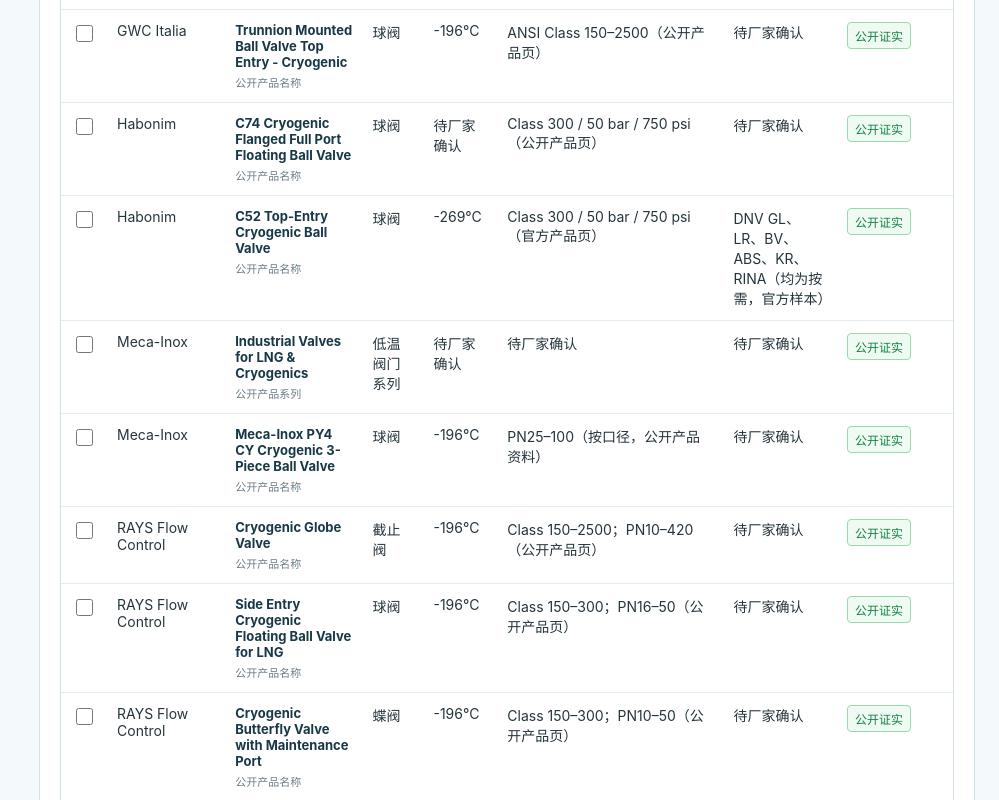
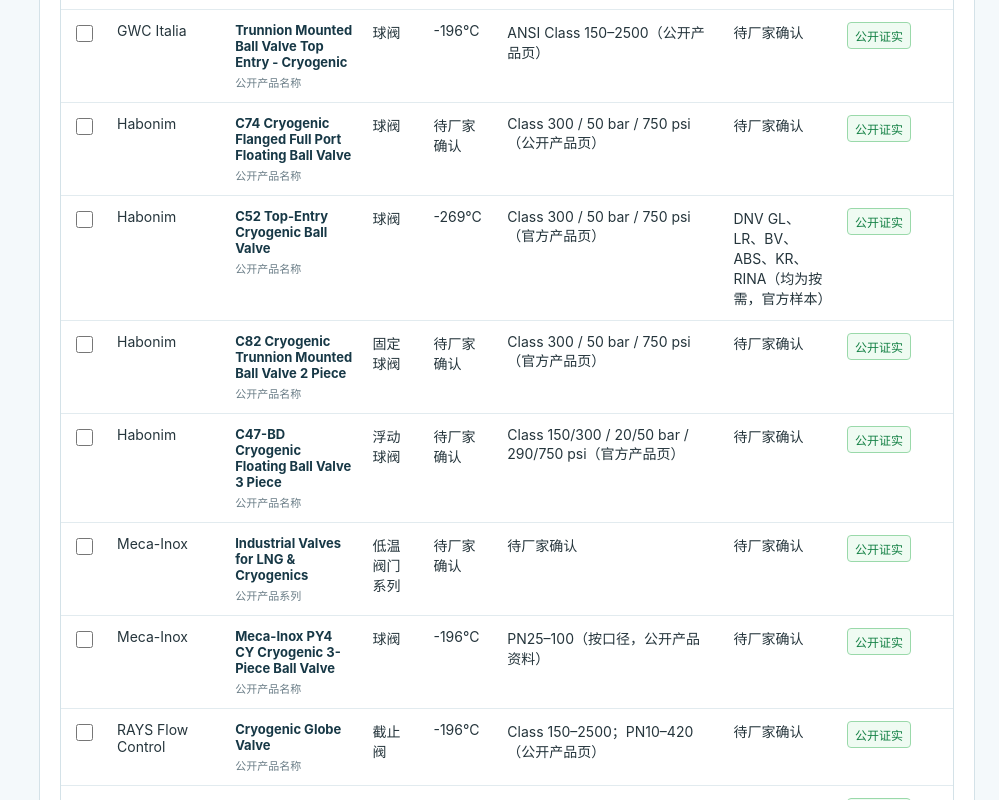
Before and after one commit to Cloudyluk/marine-cryogenic-valve-competitive-library, a React (Vite) app: page / in a window 1280 px wide. Shown: the part 1890-2690 px from the top of the page, without its empty margins (281-1280 px from the left). Built offline with nearby package versions, Linux system fonts and the light colour scheme.

Commit message:
补录 Habonim C82 与 C47-BD 参数

```diff
--- a/src/data/competitors.ts
+++ b/src/data/competitors.ts
@@ -29,6 +29,8 @@
   { id: 'gwc-trunnion-top-entry', brand: 'GWC Italia', region: '欧洲', model: 'Trunnion Mounted Ball Valve Top Entry - Cryogenic', modelKind: '公开产品名称', type: '球阀', applications: ['LNG 输送', 'LNG 液化', 'LNG 储存'], media: ['LNG'], minTemperature: -196, pressure: 'ANSI Class 150–2500（公开产品页）', size: '1/2–64 in / DN15–1600（公开产品页）', connection: ['待厂家确认'], classSocieties: [], evidence: '公开证实', verifiedAt: '2026-08-14', sources: [sources.gwcTrunnion], construction: ['上装式', '固定球', '弹簧加载浮动阀座', '加长阀盖'], accessories: ['滴水板', '放空/排放塞', '防静电装置（公开产品页）'], standards: ['API 6D', 'BS 6364 / MSS SP-134', 'ASME B16.34 / VIII', 'ISO 14313 / ISO 5208', 'API 607 / API 6FA / ISO 10497', 'ISO 15848', 'SIL 3 IEC 61508:2010（均为公开产品页列示）'], notes: ['GWC 官方产品页已补齐温度、压力、口径、结构、附件和公开认证能力；端连接和船用船级社项目仍须按订货文件确认。'] },
   { id: 'habonim-c74', brand: 'Habonim', region: '以色列', model: 'C74 Cryogenic Flanged Full Port Floating Ball Valve', modelKind: '公开产品名称', type: '球阀', applications: ['LNG 储存', 'LNG 运输', 'LNG 加注'], media: ['LNG'], minTemperature: null, pressure: 'Class 300 / 50 bar / 750 psi（公开产品页）', size: '1/2–8 in（公开产品页）', connection: ['ANSI Class 300 全通径法兰连接'], classSocieties: [], evidence: '公开证实', verifiedAt: '2026-08-14', sources: [sources.habonimC74Catalog, sources.habonimC74, sources.habonim], construction: ['全通径浮动球', '加长阀颈', '上游泄压孔无滞留腔', '一体式防吹出阀杆', 'PCTFE 阀杆推力密封（官方低温目录）', 'TFM 或石墨阀杆密封（按订货代码，官方低温目录）', 'Inconel 718 上游阀座弹簧（动态阀座选项）'], accessories: ['手动齿轮或自动化驱动（高扭矩规格，公开资料）'], standards: ['BS 6364（6 in 阀盖垂直安装指导）', 'HermetiX 零逸散排放与耐火方案（公开产品页）'], notes: ['Habonim 官方产品页与低温目录已补齐口径、压力、法兰、结构、密封材料和驱动提示；最低温度、阀体材料及船用船级社项目仍须按具体订货代码/证书确认。'] },
   { id: 'habonim-c52', brand: 'Habonim', region: '以色列', model: 'C52 Top-Entry Cryogenic Ball Valve', modelKind: '公开产品名称', type: '球阀', applications: ['LNG', '液氢', '低温介质'], media: ['LNG', '液氢', '低温液化气体'], minTemperature: -269, pressure: 'Class 300 / 50 bar / 750 psi（官方产品页）', size: '1 1/2–6 in / DN15–150（官方产品页）', connection: ['加长对焊端', '可选焊接法兰（官方样本）'], classSocieties: ['DNV GL', 'LR', 'BV', 'ABS', 'KR', 'RINA（均为按需，官方样本）'], evidence: '公开证实', verifiedAt: '2026-08-15', sources: [sources.habonimC52Product, sources.habonimC52], construction: ['上装式固定球', '双向密封', '无封闭阀腔', '单阀座 DPE 阀座', '双重阀体—阀盖密封', '无石墨阀杆密封'], accessories: ['手柄或齿轮操作', '执行机构（按配置）', '可选焊接法兰及焊缝射线检测'], standards: ['ISO 15848-1 HermetiX（逸散性排放）', 'EN 12266-1 / API 598 / API 6D（生产试验）', 'BS 6364（按需低温试验）'], notes: ['C52 是 Habonim 官方样本列示的上装式超低温球阀，最低温度可达 −269°C；厂家产品页已补齐 Class 300 的压力与 1 1/2–6 in / DN15–150 的口径，船级社认可为按需提供。'] },
+  { id: 'habonim-c82', brand: 'Habonim', region: '以色列', model: 'C82 Cryogenic Trunnion Mounted Ball Valve 2 Piece', modelKind: '公开产品名称', type: '固定球阀', applications: ['LNG', '低温液化气体'], media: ['LNG', '低温液化气体'], minTemperature: null, pressure: 'Class 300 / 50 bar / 750 psi（官方产品页）', size: '2–12 in / DN50–300（官方产品页）', connection: ['两片式铸造法兰阀体'], classSocieties: [], evidence: '公开证实', verifiedAt: '2026-08-15', sources: [sources.habonimC82], construction: ['两片式铸造法兰阀体', '双截断与排放（DBB）', '防吹出一体式高扭矩阀杆', 'DPE 或 SPE 阀座', 'Inconel 弹簧', '上游球体泄压孔'], accessories: ['双截断与排放配置（可选）', '清洁装配与填料'], standards: ['API 6D（API Monogram #6D-1278）', 'API 6FA / API 607 / ISO 10497（耐火）', 'NACE MR0175 / ISO 15156', 'BS 6364（阀盖安装角度指引）'], notes: ['Habonim 官方产品页已公开 C82 的口径、压力、法兰阀体、阀座、材料与标准；网页未直接给出最低工作温度及船级社认可，故保留待厂家确认。'] },
+  { id: 'habonim-c47-bd', brand: 'Habonim', region: '以色列', model: 'C47-BD Cryogenic Floating Ball Valve 3 Piece', modelKind: '公开产品名称', type: '浮动球阀', applications: ['LNG', '低温液化气体'], media: ['LNG', '低温液化气体'], minTemperature: null, pressure: 'Class 150/300 / 20/50 bar / 290/750 psi（官方产品页）', size: '1/4–8 in / DN8–200（官方产品页）', connection: ['三片式结构（端连接待厂家确认）'], classSocieties: [], evidence: '公开证实', verifiedAt: '2026-08-15', sources: [sources.habonimC47Bd], construction: ['三片式双向浮动球阀', '一体式高扭矩阀杆', '加长段保持阀杆密封处于环境温度', '无滞留腔与自泄压密封', '球体上游泄压孔', '双阀体密封与零逸散免维护阀杆密封'], accessories: ['双截断与排放（可按需）', '清洁装配与填料'], standards: ['BS 6364（阀盖安装角度指引）'], notes: ['Habonim 官方产品页已公开 C47-BD 的口径、压力、双向全压差、结构与安全设计；页面未直接给出最低工作温度、端连接形式和船级社认可，故不作推断。'] },
   { id: 'meca-inox-lng', brand: 'Meca-Inox', region: '欧洲', model: 'Industrial Valves for LNG & Cryogenics', modelKind: '公开产品系列', type: '低温阀门系列', applications: ['小型 LNG', '中型 LNG', '低温气体'], media: ['LNG', '低温气体'], minTemperature: null, pressure: '待厂家确认', size: '待厂家确认', connection: ['待厂家确认'], classSocieties: [], evidence: '公开证实', verifiedAt: '2026-08-14', sources: [sources.meca], construction: ['低温耐火阀门（按市场页面描述）'], accessories: ['执行机构及附件（按项目）'], standards: ['待厂家确认'], notes: ['Meca-Inox 官方市场页确认 LNG/低温阀门方案；具体产品型号和船用认证需继续收集。'] },
   { id: 'meca-inox-py4-cy', brand: 'Meca-Inox', region: '欧洲', model: 'Meca-Inox PY4 CY Cryogenic 3-Piece Ball Valve', modelKind: '公开产品名称', type: '球阀', applications: ['LNG 注入与泵送系统', 'LNG 小型/中型装置', '低温液化气体'], media: ['LNG', '低温液化气体'], minTemperature: -196, pressure: 'PN25–100（按口径，公开产品资料）', size: 'DN08–150（公开产品资料）', connection: ['焊接式', '螺纹式', '法兰式（公开产品资料）'], classSocieties: [], evidence: '公开证实', verifiedAt: '2026-08-14', sources: [sources.mecaLng, sources.meca], construction: ['三片式 316L 不锈钢铸造阀体', '一体加工加长阀杆', '球体上游泄压孔'], accessories: ['执行机构及附件（按项目）'], standards: ['EN 12567（A/B/E，公开产品资料）', 'ISO 10497 / API 6FA / API 6D（公开产品资料）', 'TA Luft（公开产品资料）'], notes: ['PY4 CY 为 Meca-Inox 官方 LNG 资料中明确的具体低温球阀；船用船级社证书和实际供船项目仍须按项目文件确认。'] },
   { id: 'rays-cryo-globe', brand: 'RAYS Flow Control', region: '中国', model: 'Cryogenic Globe Valve', modelKind: '公开产品名称', type: '截止阀', applications: ['LNG', '液氧', '低温工艺'], media: ['LNG', '液氧'], minTemperature: -196, pressure: 'Class 150–2500；PN10–420（公开产品页）', size: 'NPS 1/2–24 / DN15–600（公开产品页）', connection: ['待厂家确认'], classSocieties: [], evidence: '公开证实', verifiedAt: '2026-08-14', sources: [sources.raysGlobe, sources.rays], construction: ['不锈钢锻造阀体', '延长阀颈与真空绝热结构', '平面或锥面密封（按压力级选择）', '表面硬化阀杆与自润滑轴承'], accessories: ['手动、气动或电动执行机构（公开产品页）', '波纹管密封（可选）'], standards: ['BS 6364（公开产品页）', 'API 6D（产品系列页面描述）'], notes: ['RAYS 官方产品页已补齐口径、压力、温度、结构和可选执行方式；端连接、具体密封配置及船级社证书仍需按订货型号确认。'] },
--- a/src/data/sources.ts
+++ b/src/data/sources.ts
@@ -41,6 +41,8 @@
   habonimC74Catalog: { label: 'Habonim：C73/C74/C78 Cryogenic Catalog', url: 'https://habonim.com/wp-content/uploads/2020/08/Habonim_Catalog_Interactive_P102-P108_2021_V04_260422_v2.pdf' },
   habonimC52: { label: 'Habonim：C52 Top-Entry Cryogenic Ball Valve', url: 'https://habonim.com/wp-content/uploads/2019/09/Habonim_FC52W_Top_entry_Valve_brochure_v21_Pages.pdf' },
   habonimC52Product: { label: 'Habonim：C52 Cryogenic Top-Entry Trunnion Ball Valve', url: 'https://habonim.com/product/c52-series/' },
+  habonimC82: { label: 'Habonim：C82 Cryogenic Trunnion Mounted Ball Valve', url: 'https://habonim.com/product/c82-series/' },
+  habonimC47Bd: { label: 'Habonim：C47-BD Cryogenic Floating Ball Valve', url: 'https://habonim.com/product/c47-bd-series/' },
   meca: { label: 'Meca-Inox：Industrial Valves for LNG & Cryogenics', url: 'https://www.meca-inox.com/en/cryogenic-gas-market/' },
   mecaLng: { label: 'Meca-Inox：LNG & Natural Gas Solutions', url: 'https://www.meca-inox.com/wp-content/themes/glissando/downloads/2016_LNG_Natural_Gas_Solutions_GB.pdf' },
   rays: { label: 'RAYS：Cryogenic Valve Manufacturer for LNG Service', url: 'https://www.raysvalve.com/Products/cryogenic-valve/' },
```
Also changed, not shown: 1 other file (tests, documents, lock files or other folders).
